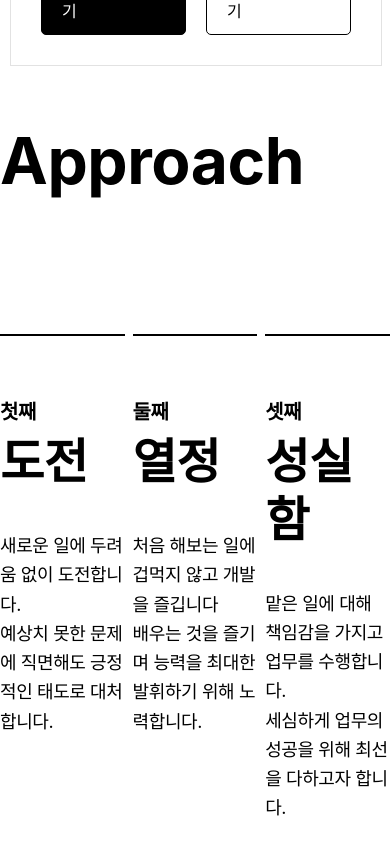
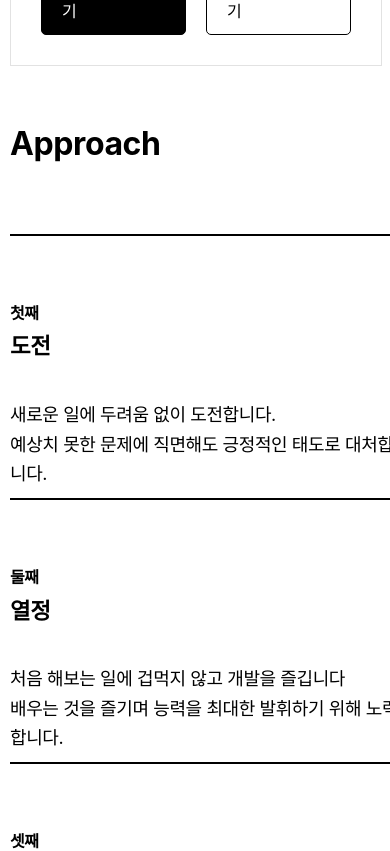
Before and after one commit to parkcheonju/parcheonju_portfolio, a React (Create React App) app: page / in a window 390 px wide. Shown: the part 7100-7951 px from the top of the page. Built offline with nearby package versions, Linux system fonts and the light colour scheme; a web font is replaced by a local one.

Commit message:
section4 responsive web add commit

```diff
--- a/src/components/css/Section4.css
+++ b/src/components/css/Section4.css
@@ -1,48 +1,131 @@
-.Section4_inner{
+.Section4_inner {
   max-width: 1550px;
   height: 100%;
   margin: 0 auto;
 }
-.Section4_pd{
+.Section4_pd {
   padding-bottom: 260px;
 }
-.Section4_container{
+.Section4_container {
   width: 100%;
   display: flex;
   flex-direction: column;
 }
-.Section4_top{
+.Section4_top {
   height: 88px;
 }
-.Section4_top h2{
+.Section4_top h2 {
   font-size: 4rem;
   line-height: 1.1;
   font-weight: 700;
 }
-.Section4_bottom{
+.Section4_bottom {
   width: 100%;
   margin-top: 120px;
   display: flex;
   justify-content: space-between;
 }
-.Section4_bottom-approach{
+.Section4_bottom-approach {
   width: 32%;
   border-top: 2px solid black;
 }
-.Section4_approach-title{
+.Section4_approach-title {
   padding-top: 60px;
   font-size: 1.25rem;
   font-weight: 700;
   text-transform: uppercase;
 }
-.Section4_approach-title h3{
+.Section4_approach-title h3 {
   margin-top: 0.3125rem;
 
   font-size: 3rem;
   font-weight: 700;
   line-height: 1.2;
 }
-.Section4_approach-description{
+.Section4_approach-description {
   font-size: 1.125rem;
   margin-top: 2.5rem;
 }
+
+@media (max-width: 1400px) {
+  .Section4_container {
+    margin: 200px;
+  }
+  .Section4_bottom{
+    flex-direction: column;
+  }
+  .Section4_bottom-approach{
+    width: 60%;
+    margin-top: 60px;
+  }
+}
+@media (max-width: 1200px) {
+
+  .Section4_top h2 {
+    font-size: 3.2rem;
+  }
+  .Section4_approach-title h3 {
+    font-size: 2.2rem;
+  }
+  .Section4_approach-title span {
+    font-size: 1.1rem;
+  }
+  .Section4_bottom-approach{
+    width: 70%;
+  }
+}
+
+@media (max-width: 1024px) {
+  .Section4_bottom{
+    margin-top: 60px;
+  }
+  .Section4_container {
+    margin: 100px;
+  }
+}
+@media (max-width: 940px) {
+  .Section4_container {
+    margin: 50px;
+  }
+}
+
+@media (max-width: 768px) {
+  .Section4_bottom{
+    margin-top: 30px;
+  }
+  .Section4_container {
+    margin: 10px;
+  }
+  .Section4_top h2 {
+    font-size: 2.4rem;
+  }
+  .Section4_approach-title h3 {
+    font-size: 1.8rem;
+  }
+  .Section4_approach-title span {
+    font-size: 1.2rem;
+  }
+  .Section4_bottom-approach{
+    width: 80%;
+    margin-top: 30px;
+  }
+}
+
+@media (max-width: 425px) {
+  .Section4_bottom{
+    margin-top: 10px;
+  }
+  .Section4_top h2 {
+    font-size: 2rem;
+  }
+  .Section4_approach-title h3 {
+    font-size: 1.4rem;
+  }
+  .Section4_approach-title span {
+    font-size: 1rem;
+  }
+  .Section4_bottom-approach{
+    width: 100%;
+    margin-top: 10px;
+  }
+}
```
